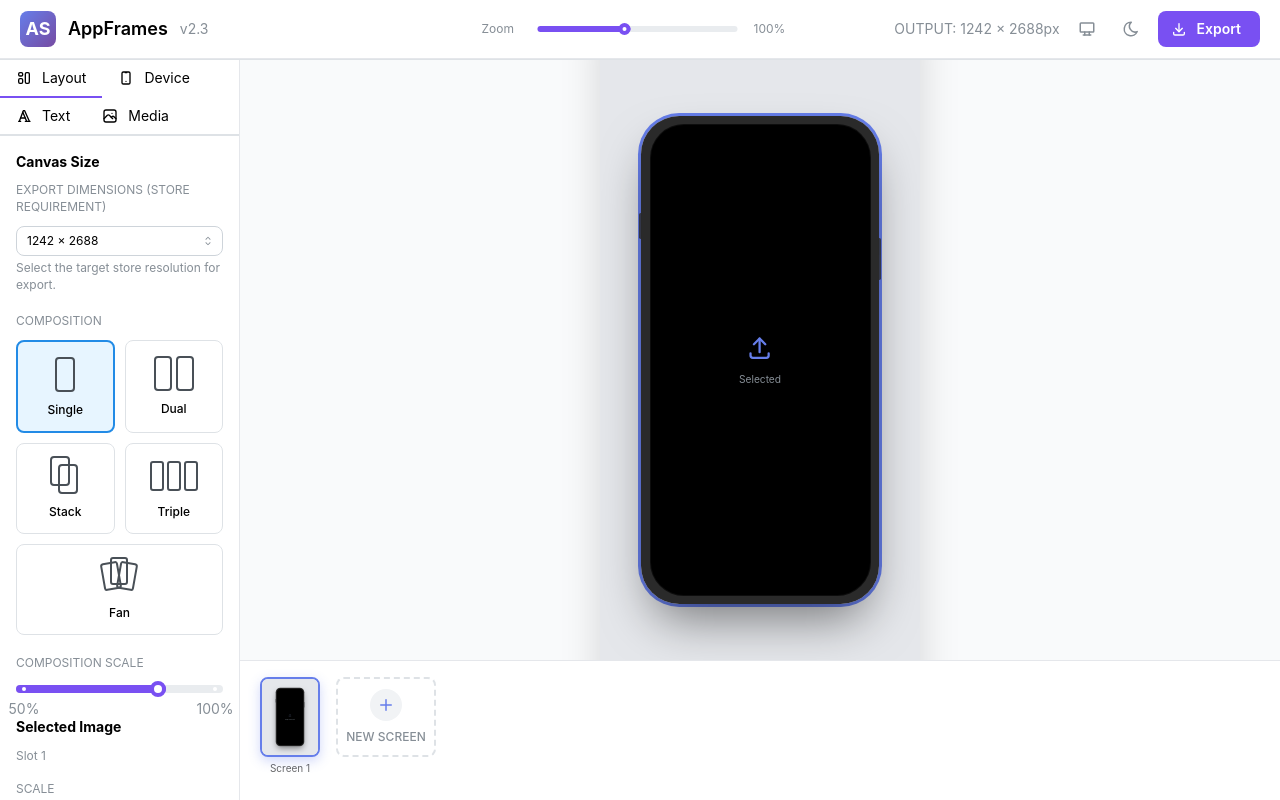
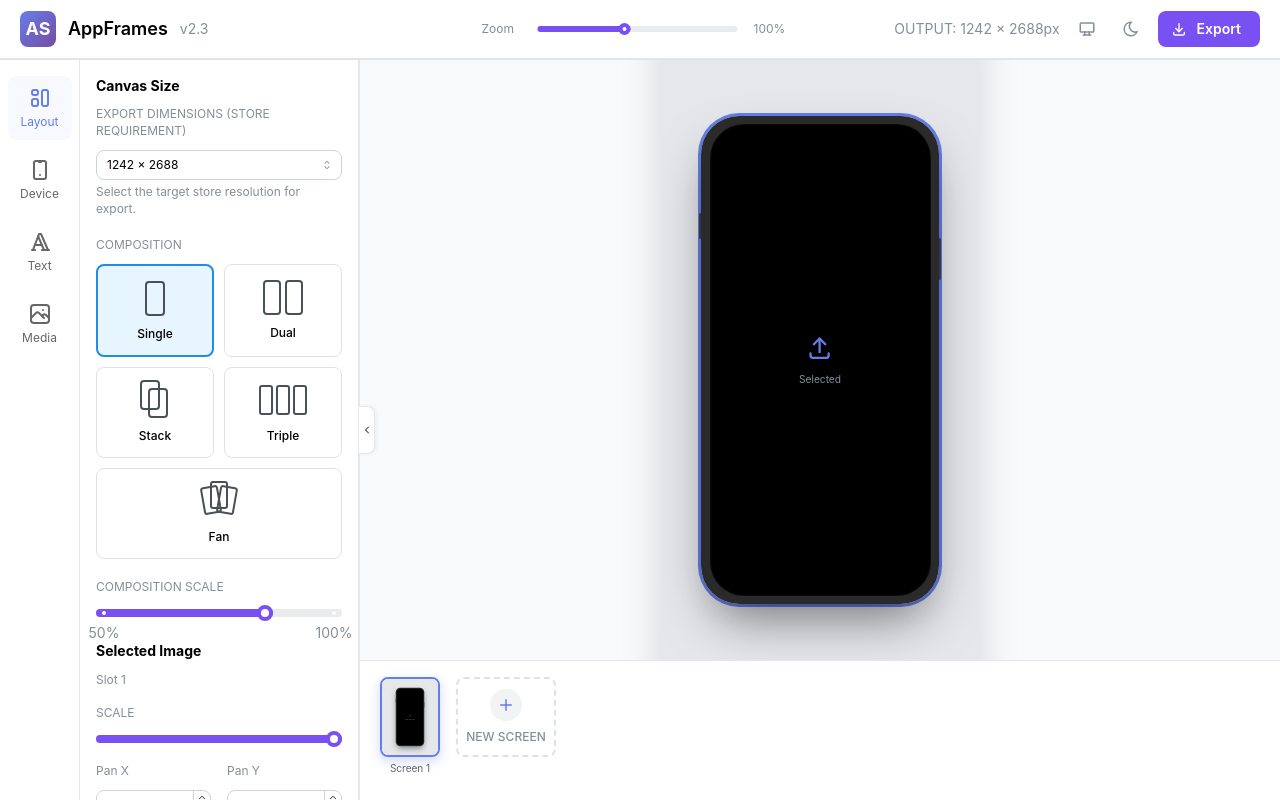
Before and after one commit to papayaah/appframes, a Next.js app: page / in a window 1280 px wide. Built offline with nearby package versions, Linux system fonts and the light colour scheme.

Commit message:
reposition the tab nav

```diff
--- a/components/AppFrames/AppFrames.tsx
+++ b/components/AppFrames/AppFrames.tsx
@@ -1,5 +1,6 @@
 'use client';
 
+import { useState } from 'react';
 import { AppShell, Box } from '@mantine/core';
 import { Header } from './Header';
 import { SidebarTabs } from './SidebarTabs';
@@ -28,6 +29,8 @@ export function AppFrames() {
     handleScreenSelect,
     replaceScreen,
   } = useFrames();
+
+  const [navWidth, setNavWidth] = useState(360); // Rail (80) + Panel (~280)
 
   const handleMediaUpload = async (file: File): Promise<number | null> => {
     try {
@@ -133,10 +136,11 @@ export function AppFrames() {
   return (
     <AppShell
       header={{ height: 60 }}
-      navbar={{ width: 240, breakpoint: 'sm' }}
+      navbar={{ width: navWidth, breakpoint: 'sm' }}
       padding={0}
       styles={{
         main: { backgroundColor: '#F9FAFB' },
+        navbar: { overflow: 'visible' }, // Allow notch to protrude
       }}
     >
       <AppShell.Header>
@@ -153,6 +157,7 @@ export function AppFrames() {
           settings={settings}
           setSettings={setSettings}
           screens={screens}
+          onPanelToggle={(isOpen) => setNavWidth(isOpen ? 360 : 80)}
           onMediaSelect={(mediaId) => {
             // If no screens exist, create one
             if (screens.length === 0) {
--- a/components/AppFrames/SidebarTabs.tsx
+++ b/components/AppFrames/SidebarTabs.tsx
@@ -1,9 +1,9 @@
 'use client';
 
-import { useEffect } from 'react';
+import { useEffect, useState } from 'react';
 import { useRouter, usePathname } from 'next/navigation';
-import { Box, Tabs } from '@mantine/core';
-import { IconLayout, IconDeviceMobile, IconPhoto, IconTypography } from '@tabler/icons-react';
+import { Box, Tabs, Text, ThemeIcon } from '@mantine/core';
+import { IconLayout, IconDeviceMobile, IconPhoto, IconTypography, IconChevronRight, IconChevronLeft } from '@tabler/icons-react';
 import { Sidebar } from './Sidebar';
 import { DeviceTab } from './DeviceTab';
 import { TextTab } from './TextTab';
@@ -15,11 +15,13 @@ interface SidebarTabsProps {
   setSettings: (settings: CanvasSettings) => void;
   screens: Screen[];
   onMediaSelect?: (mediaId: number) => void;
+  onPanelToggle?: (isOpen: boolean) => void;
 }
 
-export function SidebarTabs({ settings, setSettings, screens, onMediaSelect }: SidebarTabsProps) {
+export function SidebarTabs({ settings, setSettings, screens, onMediaSelect, onPanelToggle }: SidebarTabsProps) {
   const router = useRouter();
   const pathname = usePathname();
+  const [isPanelOpen, setIsPanelOpen] = useState(true);
 
   // Extract tab from pathname (e.g., "/layout" -> "layout", "/" -> "layout")
   const currentTab = pathname === '/' ? 'layout' : pathname.replace('/', '');
@@ -28,27 +30,120 @@ export function SidebarTabs({ settings, setSettings, screens, onMediaSelect }: S
   const handleTabChange = (value: string | null) => {
     if (value) {
       router.push(`/${value}`, { scroll: false });
+      if (!isPanelOpen) {
+        setIsPanelOpen(true);
+        onPanelToggle?.(true);
+      }
     }
   };
 
+  const togglePanel = () => {
+    const newState = !isPanelOpen;
+    setIsPanelOpen(newState);
+    onPanelToggle?.(newState);
+  };
+
   return (
-    <Tabs value={tab} onChange={handleTabChange} style={{ height: '100%', display: 'flex', flexDirection: 'column' }}>
-      <Tabs.List>
-        <Tabs.Tab value="layout" leftSection={<IconLayout size={16} />}>
-          Layout
+    <Box style={{ display: 'flex', width: '100%', height: '100%', position: 'relative' }}>
+      <Tabs
+        value={tab}
+        onChange={handleTabChange}
+        orientation="vertical"
+        variant="pills"
+        style={{
+          height: '100%',
+          display: 'flex',
+          flexDirection: 'row',
+          width: '100%'
+        }}
+      >
+        <Tabs.List
+          style={{
+            width: 80, // Fixed width rail
+            borderRight: '1px solid #E5E7EB',
+            backgroundColor: 'white',
+            flexDirection: 'column',
+            padding: '16px 0',
+            gap: 8,
+            alignItems: 'center',
+            flexShrink: 0
+          }}
+        >
+          <Tabs.Tab
+            value="layout"
+            style={{
+              width: 64,
+              height: 64,
+              padding: 0,
+              borderRadius: 8,
+              backgroundColor: tab === 'layout' ? '#f8f9ff' : 'transparent',
+              color: tab === 'layout' ? '#667eea' : '#666',
+              border: 'none',
+            }}
+          >
+            <Box style={{ display: 'flex', flexDirection: 'column', alignItems: 'center', justifyContent: 'center', gap: 4, width: '100%', height: '100%' }}>
+              <IconLayout size={24} />
+              <Text size="xs">Layout</Text>
+            </Box>
           </Tabs.Tab>
-        <Tabs.Tab value="device" leftSection={<IconDeviceMobile size={16} />}>
-          Device
+
+          <Tabs.Tab
+            value="device"
+            style={{
+              width: 64,
+              height: 64,
+              padding: 0,
+              borderRadius: 8,
+              backgroundColor: tab === 'device' ? '#f8f9ff' : 'transparent',
+              color: tab === 'device' ? '#667eea' : '#666',
+              border: 'none',
+            }}
+          >
+            <Box style={{ display: 'flex', flexDirection: 'column', alignItems: 'center', justifyContent: 'center', gap: 4, width: '100%', height: '100%' }}>
+              <IconDeviceMobile size={24} />
+              <Text size="xs">Device</Text>
+            </Box>
           </Tabs.Tab>
-        <Tabs.Tab value="text" leftSection={<IconTypography size={16} />}>
-          Text
+
+          <Tabs.Tab
+            value="text"
+            style={{
+              width: 64,
+              height: 64,
+              padding: 0,
+              borderRadius: 8,
+              backgroundColor: tab === 'text' ? '#f8f9ff' : 'transparent',
+              color: tab === 'text' ? '#667eea' : '#666',
+              border: 'none',
+            }}
+          >
+            <Box style={{ display: 'flex', flexDirection: 'column', alignItems: 'center', justifyContent: 'center', gap: 4, width: '100%', height: '100%' }}>
+              <IconTypography size={24} />
+              <Text size="xs">Text</Text>
+            </Box>
           </Tabs.Tab>
-        <Tabs.Tab value="media" leftSection={<IconPhoto size={16} />}>
-          Media
+
+          <Tabs.Tab
+            value="media"
+            style={{
+              width: 64,
+              height: 64,
+              padding: 0,
+              borderRadius: 8,
+              backgroundColor: tab === 'media' ? '#f8f9ff' : 'transparent',
+              color: tab === 'media' ? '#667eea' : '#666',
+              border: 'none',
+            }}
+          >
+            <Box style={{ display: 'flex', flexDirection: 'column', alignItems: 'center', justifyContent: 'center', gap: 4, width: '100%', height: '100%' }}>
+              <IconPhoto size={24} />
+              <Text size="xs">Media</Text>
+            </Box>
           </Tabs.Tab>
         </Tabs.List>
 
-      <Box style={{ flex: 1, overflow: 'hidden' }}>
+        {isPanelOpen && (
+          <Box style={{ flex: 1, overflow: 'hidden', position: 'relative', borderRight: '1px solid #E5E7EB' }}>
             <Tabs.Panel value="layout" style={{ height: '100%' }}>
               <Sidebar settings={settings} setSettings={setSettings} screens={screens} />
             </Tabs.Panel>
@@ -68,6 +163,35 @@ export function SidebarTabs({ settings, setSettings, screens, onMediaSelect }: S
               />
             </Tabs.Panel>
           </Box>
+        )}
       </Tabs>
+
+      {/* Notch / Pullout Handle */}
+      <Box
+        onClick={togglePanel}
+        style={{
+          position: 'absolute',
+          right: -16, // Protrude into main area
+          top: '50%',
+          transform: 'translateY(-50%)',
+          width: 16,
+          height: 48,
+          backgroundColor: '#white',
+          borderTopRightRadius: 8,
+          borderBottomRightRadius: 8,
+          border: '1px solid #E5E7EB',
+          borderLeft: 'none',
+          display: 'flex',
+          alignItems: 'center',
+          justifyContent: 'center',
+          cursor: 'pointer',
+          zIndex: 100,
+          boxShadow: '2px 0 4px rgba(0,0,0,0.05)',
+          background: 'white'
+        }}
+      >
+        {isPanelOpen ? <IconChevronLeft size={12} /> : <IconChevronRight size={12} />}
+      </Box>
+    </Box>
   );
 }
```
Lines whose indentation alone changed are shown as unchanged.
